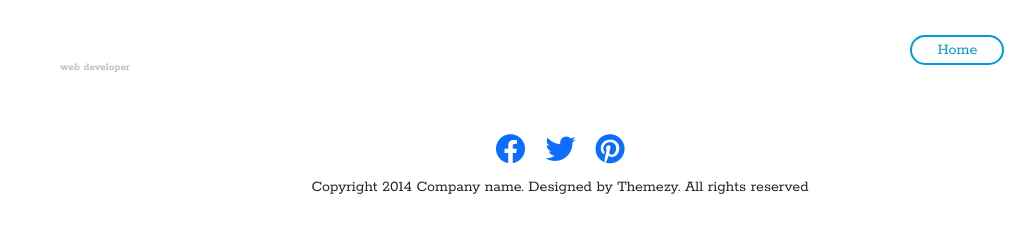
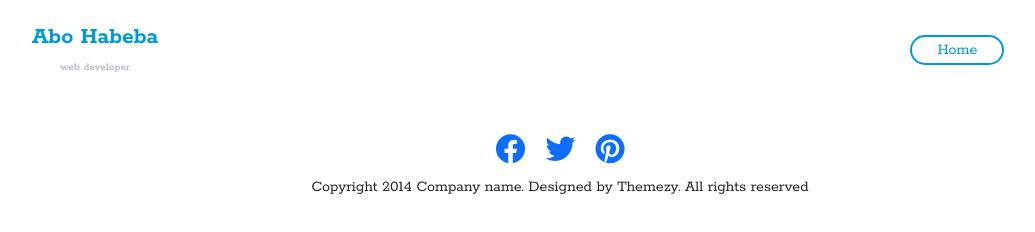
Before and after one commit to abo-habeba/h, a plain HTML site: page index.html in a window 1280 px wide. Shown: the whole page, without its empty margins (80-1115 px from the left). Drawn offline with nearby package versions, Linux system fonts and the light colour scheme; no server answers.

Commit message:
Update style.css

```diff
--- a/css/style.css
+++ b/css/style.css
@@ -22,7 +22,7 @@ body{
 .logo-text .site-title {
   font-size: 1.5rem;
   font-weight: bold;
-  color: #fff;
+  color: #009AD8 ;
 }
 .logo-text .site-description {
   font-size: 0.7rem;
@@ -54,7 +54,7 @@ border: #009AD8 solid 2px !important;
   border: #009AD8 solid 2px !important;
 }
 .site-title{
-  color: #181e1f;
+  color: #009AD8;
 }
 /* hero */
 .box{
```
